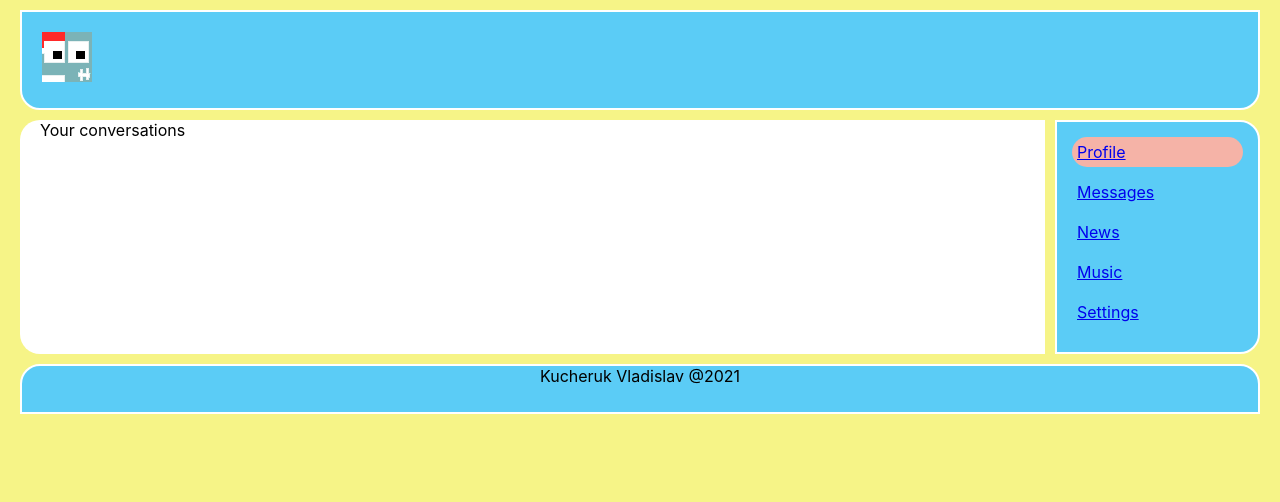
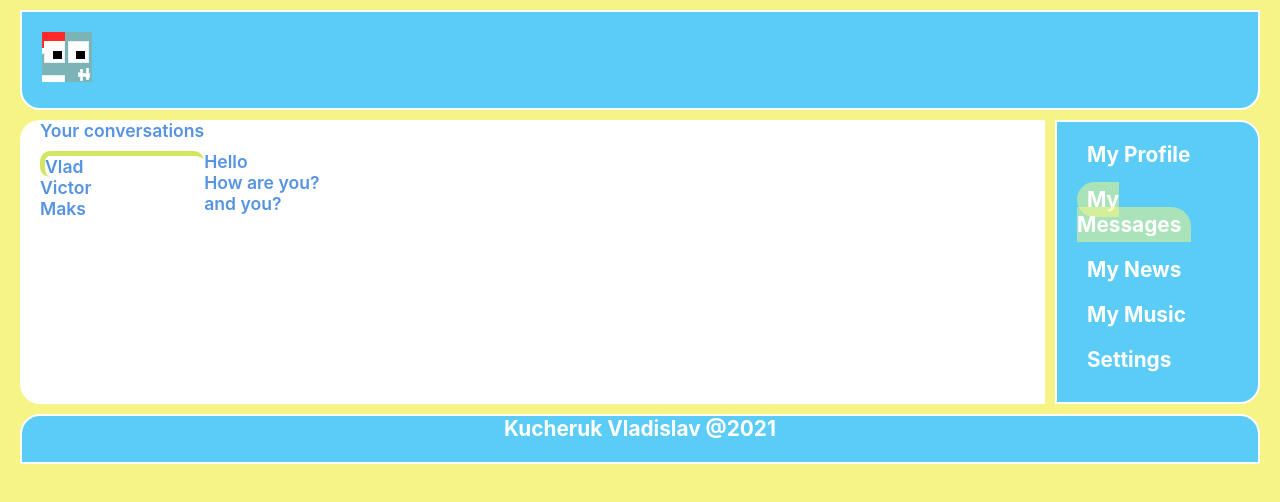
Before and after one commit to VladislavDDP/reactSamuraiRoute, a React (Create React App) app: page /messages in a window 1280 px wide. Shown: the top 502 px of the page. Built offline with nearby package versions, Linux system fonts and the light colour scheme.

Commit message:
Dialogs page

```diff
--- a/src/App.module.css
+++ b/src/App.module.css
@@ -19,4 +19,7 @@ body {
   grid-area: c;
   background-color: #fff;
   border-radius: 20px 0 0 20px;
+  color: rgb(86, 147, 226);
+  font-size: 1.1rem;
+  font-weight: 600;
 }
--- a/src/components/Footer/Footer.module.css
+++ b/src/components/Footer/Footer.module.css
@@ -4,4 +4,7 @@
   border: 2px solid #fff;
   border-radius: 20px 20px 0 0;
   text-align: center;
+  color: #fff;
+  font-weight: 700;
+  font-size: 1.3rem;
 }
--- /dev/null
+++ b/src/components/Messages/Dialogs/Dialogs.jsx
@@ -0,0 +1,20 @@
+import s from './Dialogs.module.css'
+
+const Dialogs = () => {
+    return (
+        <div className={s.dialogs}>
+            <div className={s.users}>
+                <div className={`${s.user} ${s.active}`}>Vlad</div>
+                <div className={s.user}>Victor</div>
+                <div className={s.user}>Maks</div>
+            </div>
+            <div className={s.messsages}>
+                <div className={s.messsage}>Hello</div>
+                <div className={s.messsage}>How are you?</div>
+                <div className={s.messsage}>and you?</div>
+            </div>
+        </div>
+    )
+}
+
+export default Dialogs
--- /dev/null
+++ b/src/components/Messages/Dialogs/Dialogs.module.css
@@ -0,0 +1,24 @@
+.dialogs {
+    margin-top: 10px;
+    display: grid;
+    grid-template-columns: 2fr 10fr;
+}
+
+.users {
+
+}
+
+.user.active {
+    border: 5px solid rgb(210, 230, 99);
+    border-right: none;
+    border-bottom: none;
+    border-radius: 10px;
+}
+
+.messsages {
+
+}
+
+.messsages .messsage {
+
+}
--- a/src/components/Messages/Messages.jsx
+++ b/src/components/Messages/Messages.jsx
@@ -1,7 +1,10 @@
+import Dialogs from "./Dialogs/Dialogs"
+
 const Messages = (props) => {
     return (
         <div>
             Your conversations
+            <Dialogs />
         </div>
     )
 }
--- a/src/components/Navbar/Navbar.jsx
+++ b/src/components/Navbar/Navbar.jsx
@@ -1,13 +1,14 @@
+import { NavLink } from 'react-router-dom'
 import s from './Navbar.module.css'
 
 const Navbar = () => {
     return (
         <nav className={s.nav}>
-            <div className={`${s.item} ${s.active}`}><a href="/profile">Profile</a></div>
-            <div className={s.item}><a href="/messages">Messages</a></div>
-            <div className={s.item}><a href="/news">News</a></div>
-            <div className={s.item}><a href="/music">Music</a></div>
-            <div className={s.item}><a href="/settings">Settings</a></div>
+            <div className={s.item}><NavLink to="/profile" activeClassName={s.active}>My Profile</NavLink></div>
+            <div className={s.item}><NavLink to="/messages" activeClassName={s.active}>My Messages</NavLink></div>
+            <div className={s.item}><NavLink to="/news" activeClassName={s.active}>My News</NavLink></div>
+            <div className={s.item}><NavLink to="/music" activeClassName={s.active}>My Music</NavLink></div>
+            <div className={s.item}><NavLink to="/settings" activeClassName={s.active}>Settings</NavLink></div>
         </nav>
     )
 }
--- a/src/components/Navbar/Navbar.module.css
+++ b/src/components/Navbar/Navbar.module.css
@@ -4,19 +4,32 @@
   border: 2px solid #fff;
   padding: 15px;
   border-radius: 0 20px 20px 0;
+  font-weight: 700;
+  font-size: 1.3rem;
+}
+
+.nav a {
+  color: #fff;
+  text-decoration: none;
+  padding: 5px 10px;
+}
+
+.nav a.active {
+  background-color: #fdfb797c;
+  border-radius: 20px 20px 0 20px;
+}
+
+.nav a.active:hover {
+  background-color: #fdfb797c;
+  border-radius: 20px 20px 0 20px;
+}
+
+.nav a:hover {
+  background-color: #fdfb797c;
+  border-radius: 20px;
 }
 
 .item {
   margin-bottom: 10px;
   padding: 5px;
 }
-
-.item.active {
-  background-color: #f5b3a7;
-  border-radius: 20px;
-}
-
-.item:hover {
-  background-color: rgb(91, 133, 172);
-  border-radius: 20px;
-}
--- a/src/components/Profile/MyPosts/MyPosts.module.css
+++ b/src/components/Profile/MyPosts/MyPosts.module.css
@@ -1,4 +1,4 @@
 .posts {
   grid-column: 1;
-  grid-row: 3;
+  grid-row: 4;
 }
--- a/src/components/Profile/Profile.jsx
+++ b/src/components/Profile/Profile.jsx
@@ -5,7 +5,7 @@ const Profile = () => {
     return (
         <div className={s.profile}>
             <h3 className={s.profile_h3}>Profile description</h3>
-            <img className={s.profile_img} src="https://cdn-images-1.medium.com/max/2000/1*qXcjSfRj0C0ir2yMsYiRyw.jpeg" />
+            <img className={s.profile_img} alt='profile' src="https://cdn-images-1.medium.com/max/2000/1*qXcjSfRj0C0ir2yMsYiRyw.jpeg" />
             <div className={s.profile_info}>
                 <h3>Vladyslav Denisovich</h3>
                 <ul>
@@ -15,6 +15,10 @@ const Profile = () => {
                     <li>Django & Flask</li>
                 </ul>
             </div>
+            <div className={s.add_post}>
+                <input className={s.input_post} type='text' placeholder='Type something...'/>
+                <button className={s.add_post_btn}>Add</button>
+            </div>
             <MyPosts />
         </div>
     )
--- a/src/components/Profile/Profile.module.css
+++ b/src/components/Profile/Profile.module.css
@@ -20,3 +20,27 @@
   grid-column: 2;
   grid-row: 2;
 }
+
+.add_post {
+  grid-column: 1;
+  grid-row: 3;
+}
+
+.input_post {
+  height: 30px;
+}
+
+.add_post_btn {
+  border: none;
+  padding: 10px;
+  border-radius: 5px;
+  background: #5bccf6;
+  color: #fff;
+  font-size: .8em;
+  font-weight: 700;
+  margin-left: 5px;
+}
+
+.add_post_btn:hover {
+  background: #51b6db;
+}
```
